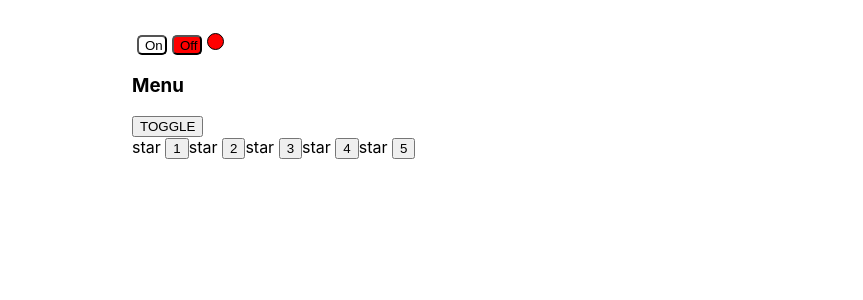
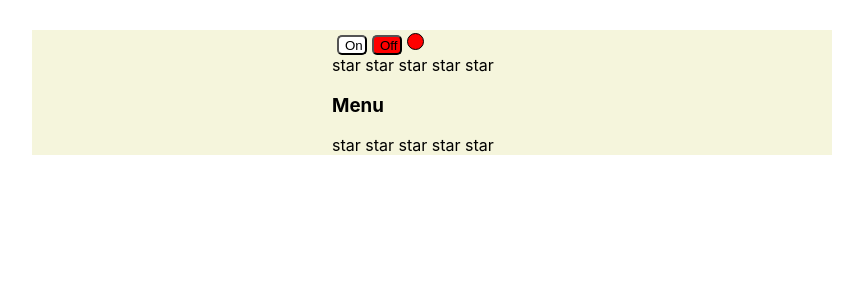
Before and after one commit to Ilya030290/it-incubator_examples, a React (Create React App) app: page / in a window 1280 px wide. Shown: the top 300 px of the page, without its empty margins (208-1071 px from the left). Built offline with nearby package versions, Linux system fonts and the light colour scheme.

Commit message:
Rating wit callbacks

```diff
--- a/src/App.css
+++ b/src/App.css
@@ -1,4 +1,9 @@
 .App {
-    width: 600px;
+    width: 800px;
     margin: 30px auto;
+    background-color: beige;
 }
+
+.block {
+    margin-left: 300px;
+}
--- a/src/App.tsx
+++ b/src/App.tsx
@@ -1,30 +1,26 @@
-import React from 'react';
+import React, {useState} from 'react';
 import './App.css';
 import OnOff from "./components/OnOff/OnOff";
 import UncontrolledAccordion from "./components/UncontrolledAccordion/UncontrolledAccordion";
 import {UncontrolledRating} from "./components/UncontrolledRating/UncontrolledRating";
+import {Rating, RatingValueType} from "./components/Rating/Rating";
 
 function App() {
+    const [ratingValue, setRatingValue] = useState<RatingValueType>(0)
+
     return (
         <div className={"App"}>
-            <OnOff />
-            <UncontrolledAccordion titleValue={'Menu'} />
-            <UncontrolledRating />
+            <div className={'block'}>
+                <OnOff/>
+                <Rating value={ratingValue} onClick={setRatingValue}/>
+                <UncontrolledAccordion titleValue={'Menu'}/>
+                <UncontrolledRating/>
+            </div>
         </div>
     );
 
 }
 
-type PageTitlePropsType = {
-    title: string
-}
-
-
-function PageTitle(props:PageTitlePropsType) {
-    return (
-        <h1>{ props.title }</h1>
-    );
-}
 
 
 export default App;
--- a/src/components/Rating/Rating.tsx
+++ b/src/components/Rating/Rating.tsx
@@ -1,17 +1,20 @@
 import React from "react";
 
+export type RatingValueType = 0 | 1 | 2 | 3 | 4 | 5;
+
 type RatingPropsType = {
-    value: 0 | 1 | 2 | 3 | 4 | 5
+    value: RatingValueType
+    onClick: (value: RatingValueType) => void
 }
 
 export function Rating(props:RatingPropsType) {
     return (
         <div>
-            <Star selected={props.value > 0}/>
-            <Star selected={props.value > 1}/>
-            <Star selected={props.value > 2}/>
-            <Star selected={props.value > 3}/>
-            <Star selected={props.value > 4}/>
+            <Star selected={props.value > 0} onClick={props.onClick} value={1}/>
+            <Star selected={props.value > 1} onClick={props.onClick} value={2}/>
+            <Star selected={props.value > 2} onClick={props.onClick} value={3}/>
+            <Star selected={props.value > 3} onClick={props.onClick} value={4}/>
+            <Star selected={props.value > 4} onClick={props.onClick} value={5}/>
         </div>
     )
 }
@@ -19,12 +22,15 @@
 
 type StarPropsType = {
     selected: boolean
+    value: RatingValueType
+    onClick: (value: RatingValueType) => void
 }
 
 function Star(props: StarPropsType) {
-    if (props.selected) {
-        return <span><b>star</b> </span>;
-    } else {
-        return <span>star </span>;
-    }
+    const onClickChangeStar = () => {props.onClick(props.value)}
+    return (
+        <span onClick={onClickChangeStar}>
+            {props.selected ? <b>star </b> : 'star '}
+        </span>
+    );
 }
--- a/src/components/UncontrolledAccordion/UncontrolledAccordion.tsx
+++ b/src/components/UncontrolledAccordion/UncontrolledAccordion.tsx
@@ -7,10 +7,10 @@
 function UncontrolledAccordion(props: UncontrolledAccordionPropsType) {
     const [collapsed, setCollapsed] = useState<boolean>(true)
     const changeCollapsed = () => setCollapsed(!collapsed)
+
     return (
         <div>
-            <AccordionTitle title={props.titleValue}/>
-            <button onClick={changeCollapsed}>TOGGLE</button>
+            <AccordionTitle title={props.titleValue} onClick={changeCollapsed}/>
             { !collapsed && <AccordionBody/> }
         </div>
     );
@@ -18,13 +18,13 @@
 
 type AccordionTitlePropsType = {
     title: string
+    onClick: () => void
 }
 
 function AccordionTitle(props:AccordionTitlePropsType) {
     return (
-        <h3>{props.title}</h3>
+        <h3 onClick={() => {props.onClick()}}>{props.title}</h3>
     );
-
 }
 
 function AccordionBody() {
--- a/src/components/UncontrolledRating/UncontrolledRating.tsx
+++ b/src/components/UncontrolledRating/UncontrolledRating.tsx
@@ -7,11 +7,11 @@
 
     return (
         <div>
-            <Star selected={value > 0}/><button onClick={() => setValue(1)}>1</button>
-            <Star selected={value > 1}/><button onClick={() => setValue(2)}>2</button>
-            <Star selected={value > 2}/><button onClick={() => setValue(3)}>3</button>
-            <Star selected={value > 3}/><button onClick={() => setValue(4)}>4</button>
-            <Star selected={value > 4}/><button onClick={() => setValue(5)}>5</button>
+            <Star selected={value > 0} setValue={setValue} value={1}/>
+            <Star selected={value > 1} setValue={setValue} value={2}/>
+            <Star selected={value > 2} setValue={setValue} value={3}/>
+            <Star selected={value > 3} setValue={setValue} value={4}/>
+            <Star selected={value > 4} setValue={setValue} value={5}/>
         </div>
     )
 }
@@ -19,6 +19,14 @@
 
 type StarPropsType = {
     selected: boolean
+    value: 1 | 2 | 3 | 4 | 5
+    setValue: (value: 1 | 2 | 3 | 4 | 5) => void
 }
 
-const Star = (props: StarPropsType) => props.selected ?  <span><b>star</b> </span> : <span>star </span>;
+const Star = (props: StarPropsType) => {
+    return (
+        <span onClick={() => props.setValue(props.value)}>
+            {props.selected ? <b>star </b> : 'star '}
+        </span>
+    );
+}
```
